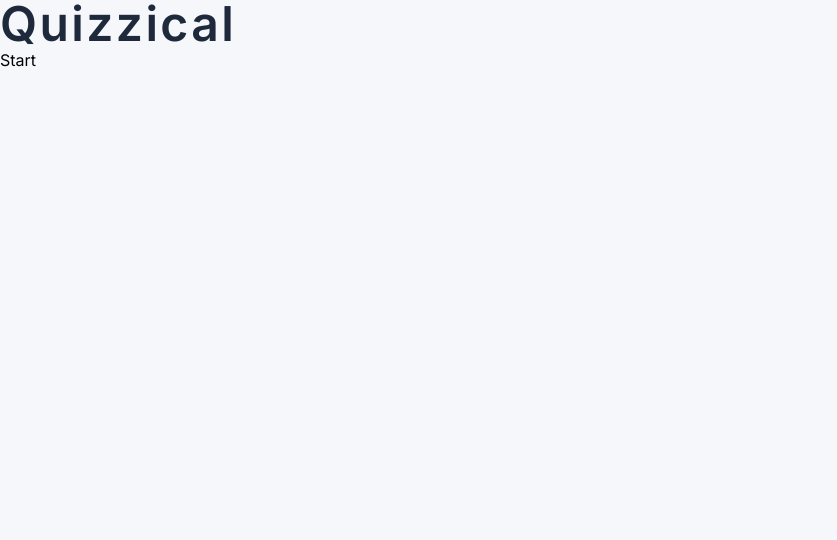
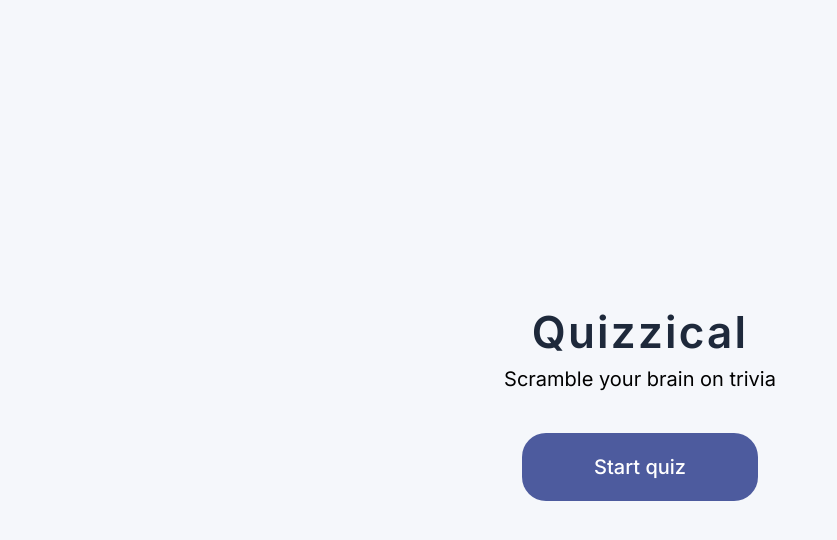
Before and after one commit to DoWhatThouWilt/quizzical-ts-react, a React (Vite) app: page / in a window 1280 px wide. Shown: the top 540 px of the page, without its empty margins (0-837 px from the left). Built offline with nearby package versions, Linux system fonts and the light colour scheme.

Commit message:
functionality complete

```diff
--- a/src/App.tsx
+++ b/src/App.tsx
@@ -26,6 +26,7 @@ export default function App() {
 
 
   async function startTrivia() {
+    setScored(false)
     setLoading(true)
     setGameOver(false)
 
@@ -57,47 +58,19 @@ export default function App() {
     setUserAnswers(modifiedAnswers)
   }
 
-  // function checkAnswer(e: React.MouseEvent<HTMLButtonElement>) {
-  //   if (!gameOver) {
-  //     // get user's answer
-  //     const answer = e.currentTarget.value
-  //     // check answer against correct answer
-  //     const correct = questions[number].correct_answer === answer
-  //     // add score if answer is correct
-  //     if (correct) setScore(prev => prev + 1)
-  //     // save answer in the array for the user's answers
-  //     const answerObject = {
-  //       question: questions[number].question,
-  //       answer,
-  //       correct,
-  //       correctAnswer: questions[number].correct_answer
-  //     }
-  //     setUserAnswers(prev => [...prev, answerObject])
-  //   }
+  return (
+    <div className="min-h-screen flex flex-col justify-center">
+      <div className="mx-auto max-w-screen-md ">
 
-  // }
-
-  // function nextQuestion() {
-  //   // move onto the next question if it is not the last question
-  //   const nextQuestion = number + 1
-
-  //   if (nextQuestion === TOTAL_QUESTIONS) setGameOver(true)
-  //   else setNumber(nextQuestion)
-  // }
-
-  return (
-    <div>
-      <h1 className="text-5xl text-slate-800 font-semibold tracking-wider">Quizzical</h1>
-
-      {(gameOver || userAnswers.length === TOTAL_QUESTIONS) &&
-        <button onClick={startTrivia}>Start</button>
+        {gameOver &&
+          <div className="text-center">
+            <h1 className="text-[2.75rem] text-slate-800 font-semibold tracking-wider">Quizzical</h1>
+            <p className="text-xl">Scramble your brain on trivia</p>
+            <button
+              className="mt-10 text-xl bg-[#4D5B9E] text-white font-medium py-5 px-[4.5rem] rounded-3xl"
+              onClick={startTrivia}>Start quiz</button>
+          </div>
         }
-
-      {/* {<pre>{JSON.stringify(userAnswers, null, 2)}</pre>} */}
-
-      {!gameOver && <p>Score: {score}</p>}
-
-      {!loading && !gameOver && <button onClick={() => setScored(true)}>Check Answers</button>}
 
         {loading && <p>Loading Questions...</p>}
 
@@ -114,23 +87,24 @@ export default function App() {
             />))
         }
 
-      {/* {!loading && !gameOver && */}
-      {/*   <QuestionCard */}
-      {/*     questionNum={number + 1} */}
-      {/*     totalQuestions={TOTAL_QUESTIONS} */}
-      {/*     question={questions[number].question} */}
-      {/*     answers={questions[number].answers} */}
-      {/*     userAnswer={userAnswers ? userAnswers[number] : undefined} */}
-      {/*     callback={checkAnswer} */}
-      {/*   /> */}
-      {/* } */}
+        {!loading && !gameOver && !scored &&
+          <div className="w-full flex justify-center">
+            <button
+              className="mt-10 text-lg bg-[#4D5B9E] text-white font-medium py-4 px-10 rounded-3xl"
+              onClick={() => setScored(true)}>Check Answers</button>
+          </div>}
 
-      {/* {!gameOver && */}
-      {/*   !loading && */}
-      {/*   userAnswers.length === number + 1 && */}
-      {/*   number !== TOTAL_QUESTIONS - 1 && */}
-      {/*   <button className="mt-6" onClick={nextQuestion}>Next Question</button> */}
-      {/* } */}
+        {scored && !gameOver &&
+          <div className="mt-10 w-full flex justify-center items-center space-x-6">
+            <p className="text-xl font-semibold">You scored {score}/{TOTAL_QUESTIONS} correct answers</p>
+            <button
+              className="text-lg bg-[#4D5B9E] text-white font-medium py-4 px-10 rounded-3xl"
+              onClick={startTrivia}>Play Again</button>
+          </div>}
+
+      </div>
+
+
     </div>
   )
 }
--- a/src/components/QuestionCard.tsx
+++ b/src/components/QuestionCard.tsx
@@ -52,6 +52,7 @@ export default function QuestionCard(
               key={answer}
               value={answer}
               onClick={callback}
+              disabled={scored}
             >
               <span dangerouslySetInnerHTML={{ __html: answer }} />
             </button>
```
Also changed, not shown: powered-by-vitawind-bright.png (deleted), src/utils.ts (deleted). Lines whose indentation alone changed are shown as unchanged.
